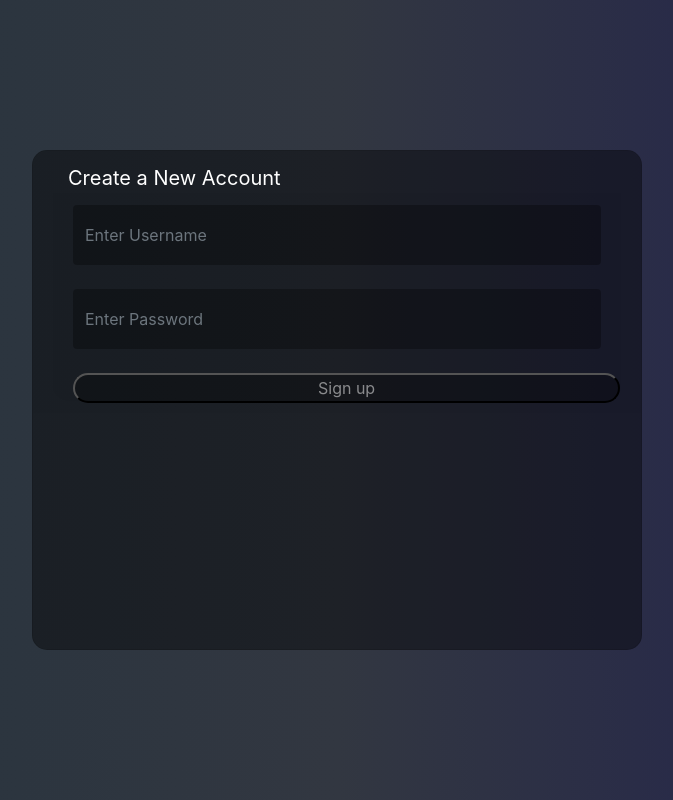
After one commit to AssassinTurkey/Software_YR12_AT2_Website, a Flask app: page /signup in a window 1280 px wide. The commit adds this page. Shown: the whole page, without its empty margins (303-976 px from the left). Run offline with Flask 3, Linux system fonts and the light colour scheme; some libraries are stand-ins or nearby versions.

Commit message:
Update html files and added basic signup functionality
Need to check database if the user already exists.

```diff
--- a/app.py
+++ b/app.py
@@ -1,28 +1,55 @@
 import sqlite3
-from flask import Flask, render_template, request, jsonify
+from flask import Flask, render_template, request, jsonify, redirect, url_for
 from transformers import AutoModelForCausalLM, AutoTokenizer
 import torch
 
-
+#Setting up the model, tokeniser, global variables and Flask app
 tokenizer = AutoTokenizer.from_pretrained("microsoft/DialoGPT-medium")
 model = AutoModelForCausalLM.from_pretrained("microsoft/DialoGPT-medium")
 
+username = ''
+password = ''
+permLevel = 0
+
+
 app = Flask(__name__)
 
-def init_db():
-    conn = sqlite3.connect('.\databases\chat_history.db')
+
+def init_user_db():
+    conn = sqlite3.connect('users.db')
     c = conn.cursor()
     c.execute('''
-              CREATE TABLE IF NOT EXISTS .\databases\chat_history (
-              id INTEGER PRIMARY KEY,
-              user_id INTEGER,
-              message TEXT,
-              chatNumber INTEGER,
-              chatTitle TEXT,
+                CREATE TABLE IF NOT EXISTS users (
+                user_id INTEGER AUTO_INCREMENT PRIMARY KEY,
+                username TEXT NOT NULL,
+                password TEXT NOT NULL,
+                permission_level INTEGER DEFAULT 0 NOT NULL
+               )
+                ''')
+    conn.commit()
+    conn.close()
+
+
+def init_chathistory_db():
+    conn = sqlite3.connect('chat_history.db')
+    c = conn.cursor()
+    c.execute('''
+              CREATE TABLE IF NOT EXISTS chat_history (
+              chat_id INTEGER AUTO_INCREMENT PRIMARY KEY,
+              user_id INTEGER NOT NULL,
+              message TEXT NOT NULL,
+              chatNumber INTEGER NOT NULL,
+              chatTitle TEXT NOT NULL,
+              messageTime TIMESTAMP DEFAULT CURRENT_TIMESTAMP NOT NULL,
+              FOREIGN KEY (user_id) REFERENCES users(user_id)
               )
               ''')
     conn.commit()
     conn.close()
+
+
+init_user_db()
+init_chathistory_db()
 
 
 @app.route('/')
@@ -38,29 +65,53 @@ def chat():
 
 
 
+@app.route('/login', methods=['GET'])
+def login():
+     return render_template('login.html')
+
+
+
+@app.route('/signup', methods=['GET', 'POST'])
+def signup():
+     if request.method == 'POST':
+        username = request.form.get('username')
+        password = request.form.get('password')
+        conn = sqlite3.connect('users.db')
+        c = conn.cursor()
+        c.execute('''
+                    INSERT INTO users (username, password)
+                    VALUES (?, ?)
+                    ''', (username, password))
+        conn.commit()
+        conn.close()
+        return redirect(url_for('index')), username, password
+     else:
+        return render_template('signup.html')
+
+
+
+
 
 
 def get_Chat_respone(text):
-    # Let's chat for 5 lines
-    #for step in range(5):
-        # encode the new user input, add the eos_token and return a tensor in Pytorch
-        noOfMessages = 0
-        new_user_input_ids = tokenizer.encode(str(text) + tokenizer.eos_token, return_tensors='pt')
+    # encode the new user input, add the eos_token and return a tensor in Pytorch
+    noOfMessages = 0
+    new_user_input_ids = tokenizer.encode(str(text) + tokenizer.eos_token, return_tensors='pt')
 
 
         # append the new user input tokens to the chat history
-        bot_input_ids = torch.cat([chat_history_ids, new_user_input_ids], dim=-1) if noOfMessages > 0 else new_user_input_ids
+    bot_input_ids = torch.cat([chat_history_ids, new_user_input_ids], dim=-1) if noOfMessages > 0 else new_user_input_ids
 
 
         # generated a response while limiting the total chat history to 1000 tokens,
-        chat_history_ids = model.generate(bot_input_ids, max_length=1000, pad_token_id=tokenizer.eos_token_id)
+    chat_history_ids = model.generate(bot_input_ids, max_length=1000, pad_token_id=tokenizer.eos_token_id)
 
-        noOfMessages += 1
+    noOfMessages += 1
 
-        # pretty print last ouput tokens from bot
-        return tokenizer.decode(chat_history_ids[:, bot_input_ids.shape[-1]:][0], skip_special_tokens=True)
+    # pretty print last ouput tokens from bot
+    return tokenizer.decode(chat_history_ids[:, bot_input_ids.shape[-1]:][0], skip_special_tokens=True)
 
 
 if __name__ == '__main__':
-    app.run()
+    app.run(debug=True)
     #get_Chat_respone()
--- a/static/style.css
+++ b/static/style.css
@@ -216,6 +216,14 @@ border-radius: 0 0 15px 15px !important;
 	cursor: pointer;
 	background-color: rgba(0,0,0,0.2);
 }
+.action_button {
+	cursor: pointer;
+	border-radius: 15px;
+	width: 90%;
+	position: absolute;
+	color: rgba(255,255,255,0.5);
+	background-color: rgba(0,0,0,0.3);
+}
 @media(max-width: 576px){
 	.contacts_card{
 	margin-bottom: 15px !important;
--- /dev/null
+++ b/templates/signup.html
@@ -0,0 +1,43 @@
+<link href="//maxcdn.bootstrapcdn.com/bootstrap/4.1.1/css/bootstrap.min.css" rel="stylesheet" id="bootstrap-css">
+<script src="//maxcdn.bootstrapcdn.com/bootstrap/4.1.1/js/bootstrap.min.js"></script>
+<script src="//cdnjs.cloudflare.com/ajax/libs/jquery/3.2.1/jquery.min.js"></script>
+
+
+<!DOCTYPE html>
+<html>
+	<head>
+		<title>Create New Account</title>
+		<link rel="stylesheet" href="https://stackpath.bootstrapcdn.com/bootstrap/4.1.3/css/bootstrap.min.css" integrity="sha384-MCw98/SFnGE8fJT3GXwEOngsV7Zt27NXFoaoApmYm81iuXoPkFOJwJ8ERdknLPMO" crossorigin="anonymous">
+		<link rel="stylesheet" href="https://use.fontawesome.com/releases/v5.5.0/css/all.css" integrity="sha384-B4dIYHKNBt8Bc12p+WXckhzcICo0wtJAoU8YZTY5qE0Id1GSseTk6S+L3BlXeVIU" crossorigin="anonymous">
+		<script src="https://ajax.googleapis.com/ajax/libs/jquery/3.3.1/jquery.min.js"></script>
+		<link rel="stylesheet" type="text/css" href="{{ url_for('static', filename='style.css')}}"/>
+	</head>
+
+	<body>
+		<div class="container-fluid h-100">
+			<div class="row justify-content-center h-100">
+				<div class="col-md-8 col-xl-6 chat">
+					<div class="card">
+						<div class="card-header msg_head">
+							<div class="d-flex bd-highlight">
+								<div class="user_info">
+									<span>Create a New Account</span>
+								</div>
+							</div>
+							<div class="card-footer">
+								<form id="messageArea" method="POST">
+									<input type="text" id="text" name="username" placeholder="Enter Username" autocomplete="off" class="form-control type_msg" required/>
+									<br>
+									<input type="text" id="text" name="password" placeholder="Enter Password" autocomplete="off" class="form-control type_msg" required/>
+									<br>
+									<button type="submit" class="action_button">Sign up</button>
+								</form>
+							</div>
+						</div>
+					</div>
+				</div>
+			</div>
+		</div>
+	</body>
+
+</html>
```
Also changed, not shown: templates/admin.html (added, +17 -0 lines), templates/login.html (added, +18 -0 lines), DetectObjects/bird.jpg (added), DetectObjects/detectObjects.py (added), 1 other file.
